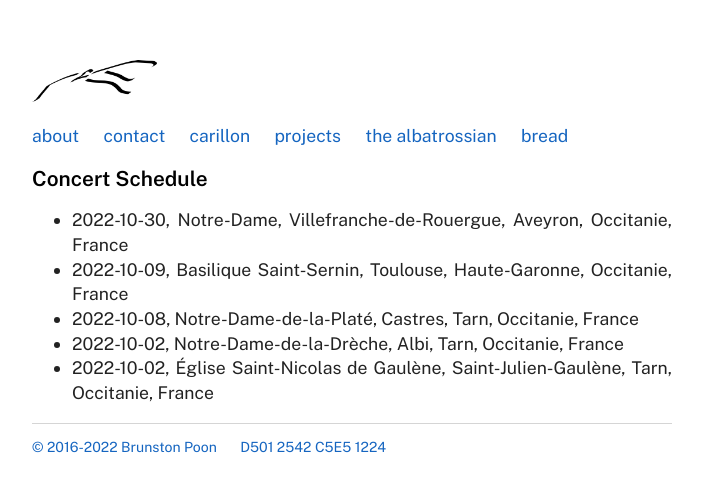
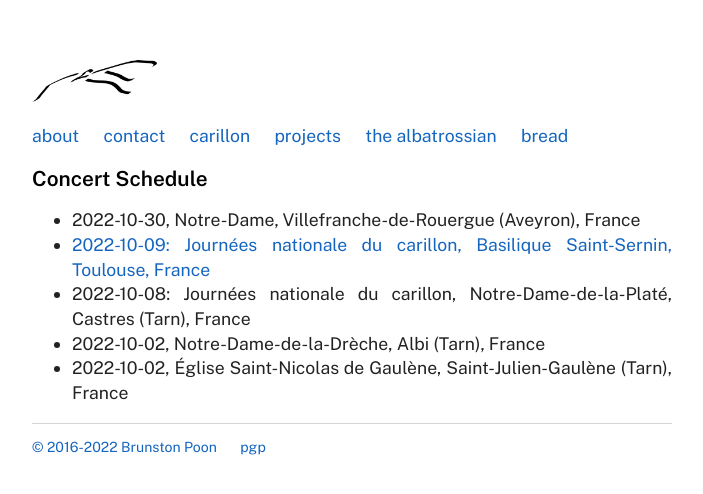
Before and after one commit to brunston/brunstonnet, a Jekyll site: the page built from carillon/index.md, in a window 1280 px wide. Shown: the top 494 px of the page, without its empty margins (288-991 px from the left). Built offline with Jekyll 4.4.1, drawn with Linux system fonts in a browser that asks for light colours.

Commit message:
update: 2022-10-10

```diff
--- a/_layouts/default.html
+++ b/_layouts/default.html
@@ -25,7 +25,7 @@
 		<footer>
     		<ul>
         		<li><a href="https://brunston.net/">© 2016-2022 Brunston Poon</a>
-			    <li><a href="/pgp">D501 2542 C5E5 1224</a>
+			    <li><a href="/pgp">pgp</a>
             </ul>
 		</footer>
 	</body>
--- a/carillon/index.md
+++ b/carillon/index.md
@@ -6,8 +6,8 @@ title: "Carillon"
 Concert Schedule
 ================
 
-* 2022-10-30, Notre-Dame, Villefranche-de-Rouergue, Aveyron, Occitanie, France
-* 2022-10-09, Basilique Saint-Sernin, Toulouse, Haute-Garonne, Occitanie, France
-* 2022-10-08, Notre-Dame-de-la-Platé, Castres, Tarn, Occitanie, France
-* 2022-10-02, Notre-Dame-de-la-Drèche, Albi, Tarn, Occitanie, France
-* 2022-10-02, Église Saint-Nicolas de Gaulène, Saint-Julien-Gaulène, Tarn, Occitanie, France
+* 2022-10-30, Notre-Dame, Villefranche-de-Rouergue (Aveyron), France
+* [2022-10-09: Journées nationale du carillon, Basilique Saint-Sernin, Toulouse, France](https://actu.fr/occitanie/toulouse_31555/toulouse-voici-pourquoi-les-cloches-de-saint-sernin-vont-sonner-trois-quarts-d-heure-dimanche_54358170.html)
+* 2022-10-08: Journées nationale du carillon, Notre-Dame-de-la-Platé, Castres (Tarn), France
+* 2022-10-02, Notre-Dame-de-la-Drèche, Albi (Tarn), France
+* 2022-10-02, Église Saint-Nicolas de Gaulène, Saint-Julien-Gaulène (Tarn), France
```
Also changed, not shown: index.md (+4 -4 lines).
